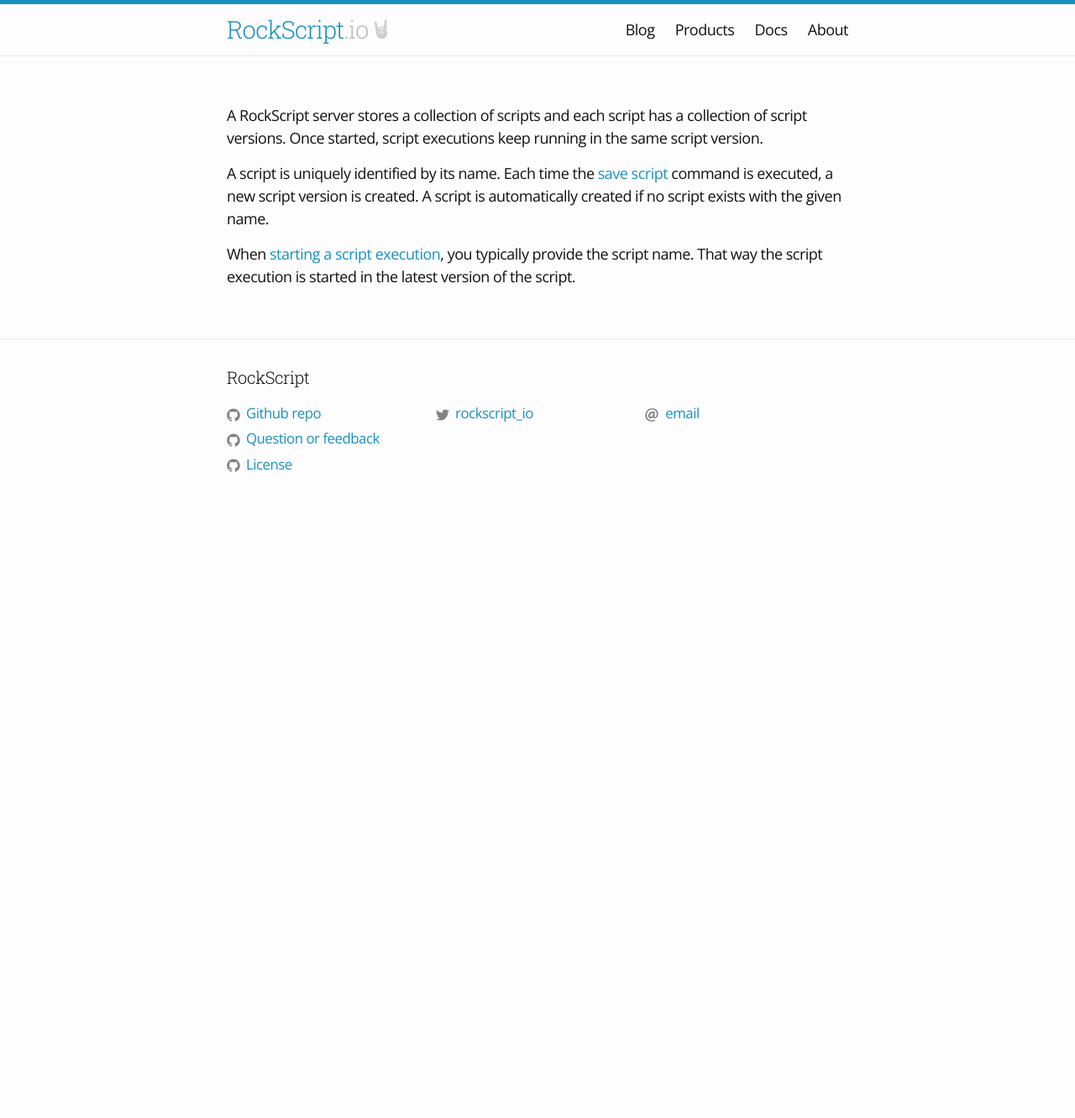
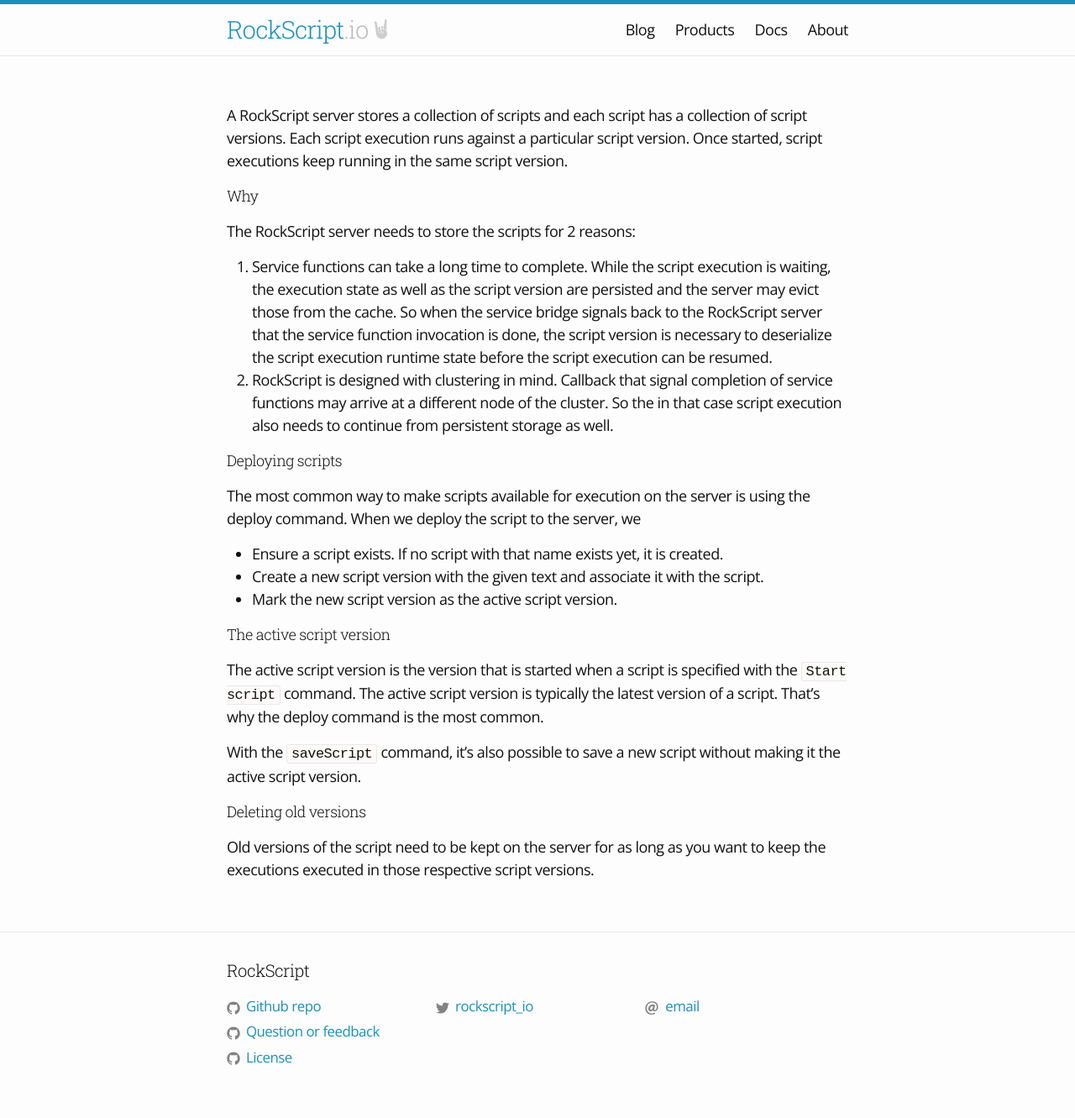
Before and after one commit to RockScript/rockscript.github.io, a Jekyll site: the page built from docs/script-versioning.md, in a window 1280 px wide. Shown: the whole page at 84% size. Built offline with Jekyll 4.4.1, drawn with Linux system fonts in a browser that asks for light colours; our own code applies the rules of GitHub Pages for plain Markdown files; before the commit the page ends 900 px from its top, so only the background shows below that.

Commit message:
Updated docs

```diff
--- a/docs/script-versioning.md
+++ b/docs/script-versioning.md
@@ -1,12 +1,42 @@
 A RockScript server stores a collection of scripts and each script has a collection
-of script versions.  Once started, script executions keep running in the same script
-version.
+of script versions.  Each script execution runs against a particular script version.
+Once started, script executions keep running in the same script version.
 
-A script is uniquely identified by its name. Each time the
-<a onclick="show('saveScript')">save script</a> command is executed,
-a new script version is created.  A script is automatically created if
-no script exists with the given name.
+#### Why
 
-When <a onclick="show('startScript')">starting a script execution</a>, you typically
-provide the script name.  That way the script execution is started in the latest version
-of the script.
+The RockScript server needs to store the scripts for 2 reasons:
+
+1. Service functions can take a long time to complete.  While the script execution
+ is waiting, the execution state as well as the script version are persisted and
+ the server may evict those from the cache.  So when the service bridge signals
+ back to the RockScript server that the service function invocation is done,
+ the script version is necessary to deserialize the script execution runtime
+ state before the script execution can be resumed.
+2. RockScript is designed with clustering in mind.  Callback that signal completion
+ of service functions may arrive at a different node of the cluster.  So the
+ in that case script execution also needs to continue from persistent storage
+ as well.
+
+#### Deploying scripts
+
+The most common way to make scripts available for execution on the server is
+using the deploy command.   When we deploy the script to the server, we
+
+* Ensure a script exists. If no script with that name exists yet, it is created.
+* Create a new script version with the given text and associate it with the script.
+* Mark the new script version as the active script version.
+
+#### The active script version
+
+The active script version is the version that is started when a script
+is specified with the `Start script` command.  The active script version
+is typically the latest version of a script.  That's why the deploy command
+is the most common.
+
+With the `saveScript` command, it's also possible to save a new script without
+making it the active script version.
+
+#### Deleting old versions
+
+Old versions of the script need to be kept on the server for as long as you
+want to keep the executions executed in those respective script versions.
```
Also changed, not shown: docs/css/rockscript-docs.css (+3 -5 lines), docs/language.md (+1 -4 lines), docs/tutorial.md (+2 -0 lines).
